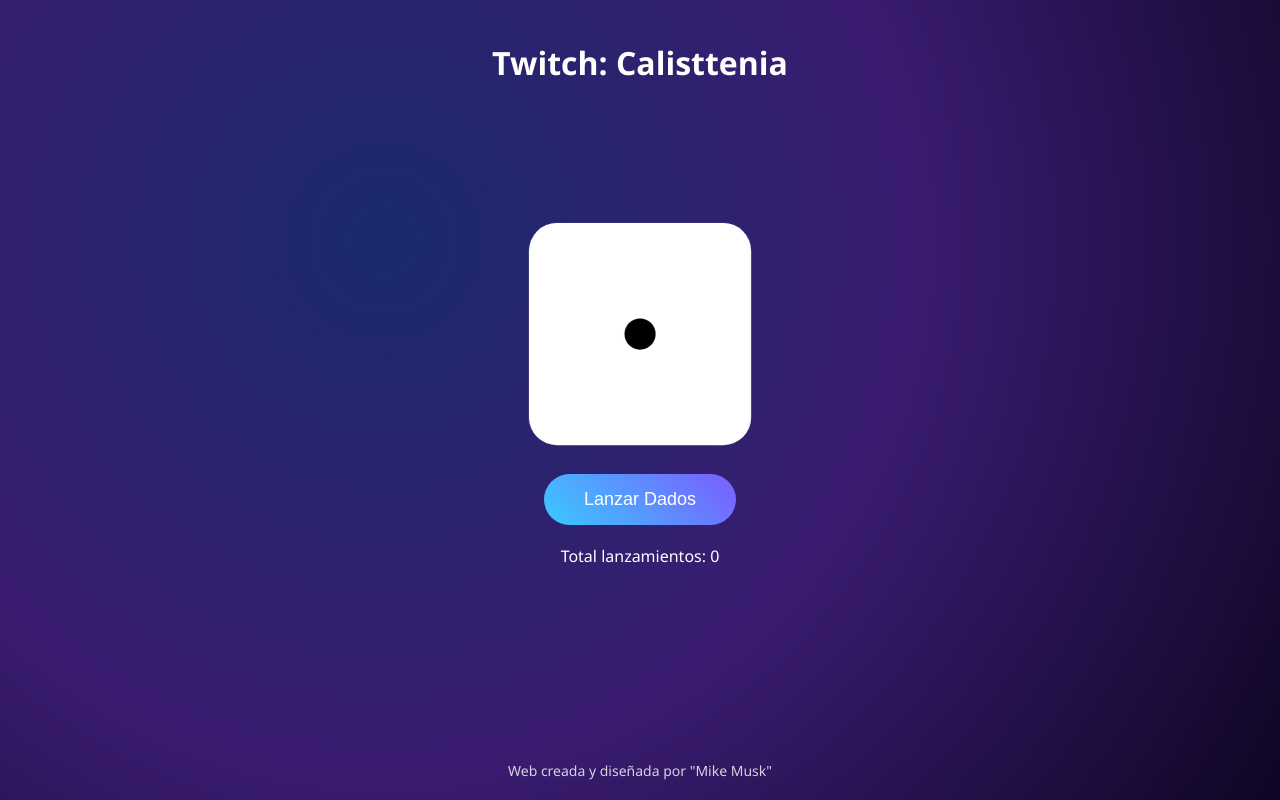
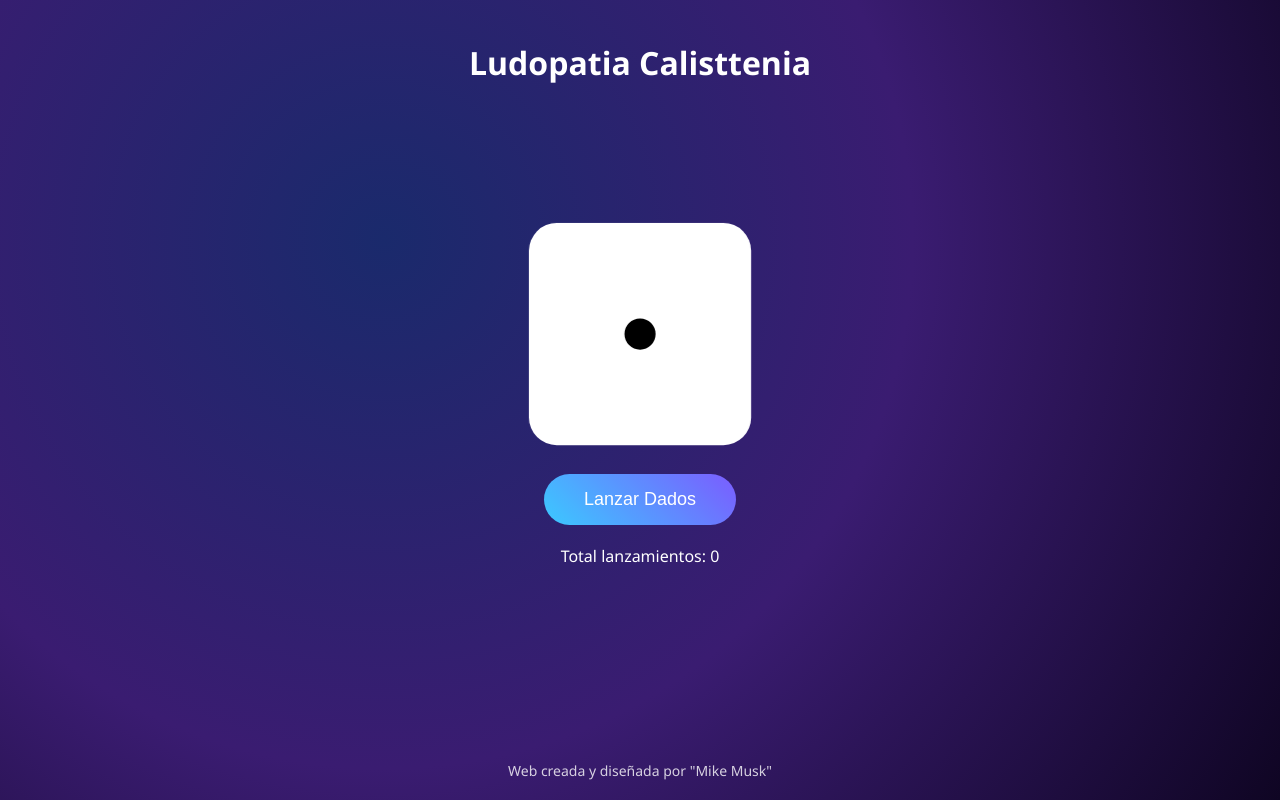
Before and after one commit to maikoleal1993/dados-calisttenia, a plain HTML site: page index.html in a window 1280 px wide. Drawn offline with Linux system fonts and the light colour scheme.

Commit message:
index.html

```diff
--- a/index.html
+++ b/index.html
@@ -93,7 +93,7 @@ footer{
 
 <body>
 
-<h1>Twitch: Calisttenia</h1>
+<h1>Ludopatia Calisttenia</h1>
 
 <div class="scene">
     <div class="dice" id="dice">
```
